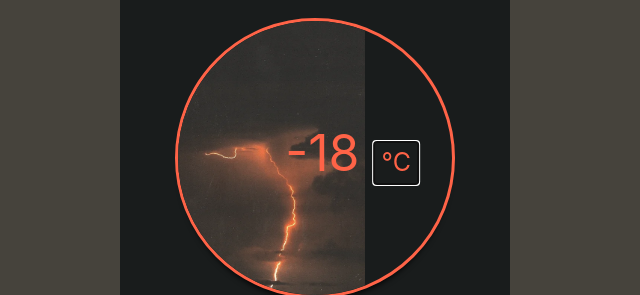
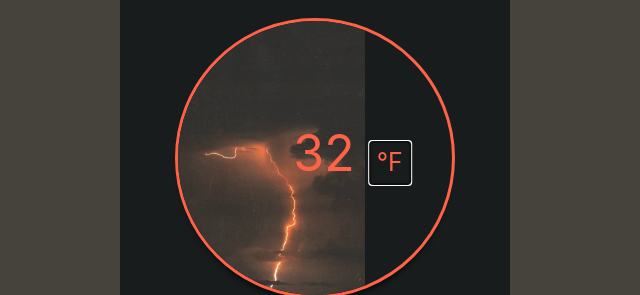
Before and after one commit to Axofox/WAppPhase2, a plain HTML site: page index.html in a window 1280 px wide. Both pictures are taken after a click on the button "°C". Shown: the part 167-462 px from the top of the page, 0-640 px from the left. Drawn offline with nearby package versions, Linux system fonts and the light colour scheme; a web font is replaced by a local one.

Commit message:
Fixed convertor values

```diff
--- a/src/index.js
+++ b/src/index.js
@@ -61,7 +61,7 @@ function conversionToFahrenheit() {
 	document.getElementById("temp").innerHTML = `${Math.round(
 		(temperature * 9) / 5 + 32
 	)}`;
-	console.log(temperature);
+	console.log(temperature, "f");
 
 	document.getElementById("buttonConversion").innerHTML = "°F";
 	console.log(document.getElementById("temp").innerHTML);
@@ -69,7 +69,7 @@ function conversionToFahrenheit() {
 
 function conversionToCelsius() {
 	let temperature = document.getElementById("temp").innerHTML;
-	console.log(temperature);
+	console.log(temperature, "c");
 
 	document.getElementById("temp").innerHTML = `${Math.round(
 		((temperature - 32) * 5) / 9
@@ -84,11 +84,13 @@ document
 
 function conversionTemp() {
 	let currentCoversion = document.getElementById("buttonConversion").innerHTML;
-	console.log(currentCoversion);
-	if (currentCoversion === "°C") {
+	console.log(currentCoversion, "jhhhh");
+	if (currentCoversion.includes("°C")) {
 		conversionToFahrenheit();
+		console.log("convert C");
 	} else {
 		conversionToCelsius();
+		console.log("convert F");
 	}
 }
 
--- a/src/styles.css
+++ b/src/styles.css
@@ -153,4 +153,5 @@ li {
 }
 .btnConversion:hover {
 	outline-style: transparent;
+	border-color: transparent;
 }
```
Also changed, not shown: index.html (+4 -4 lines).
